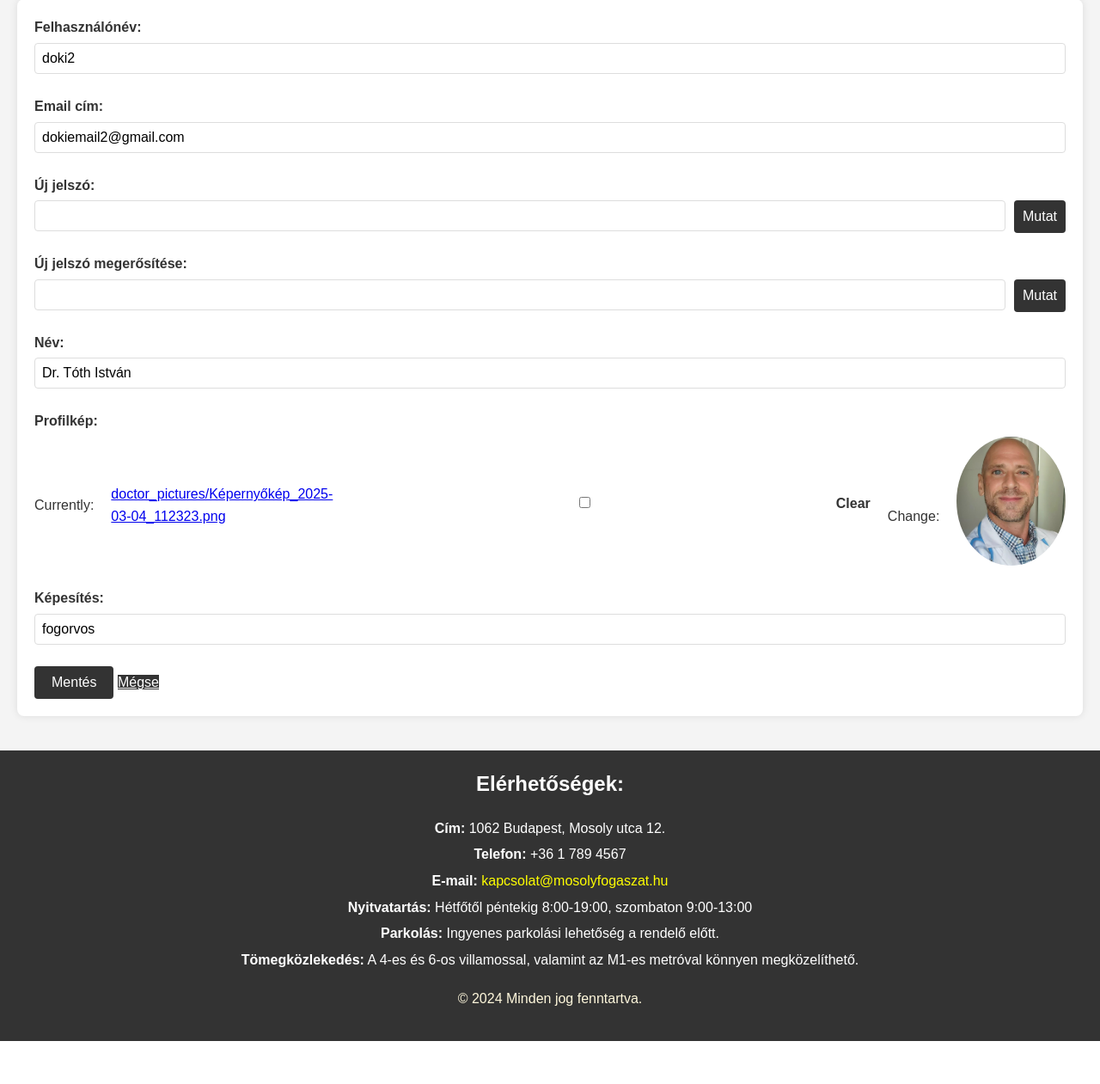
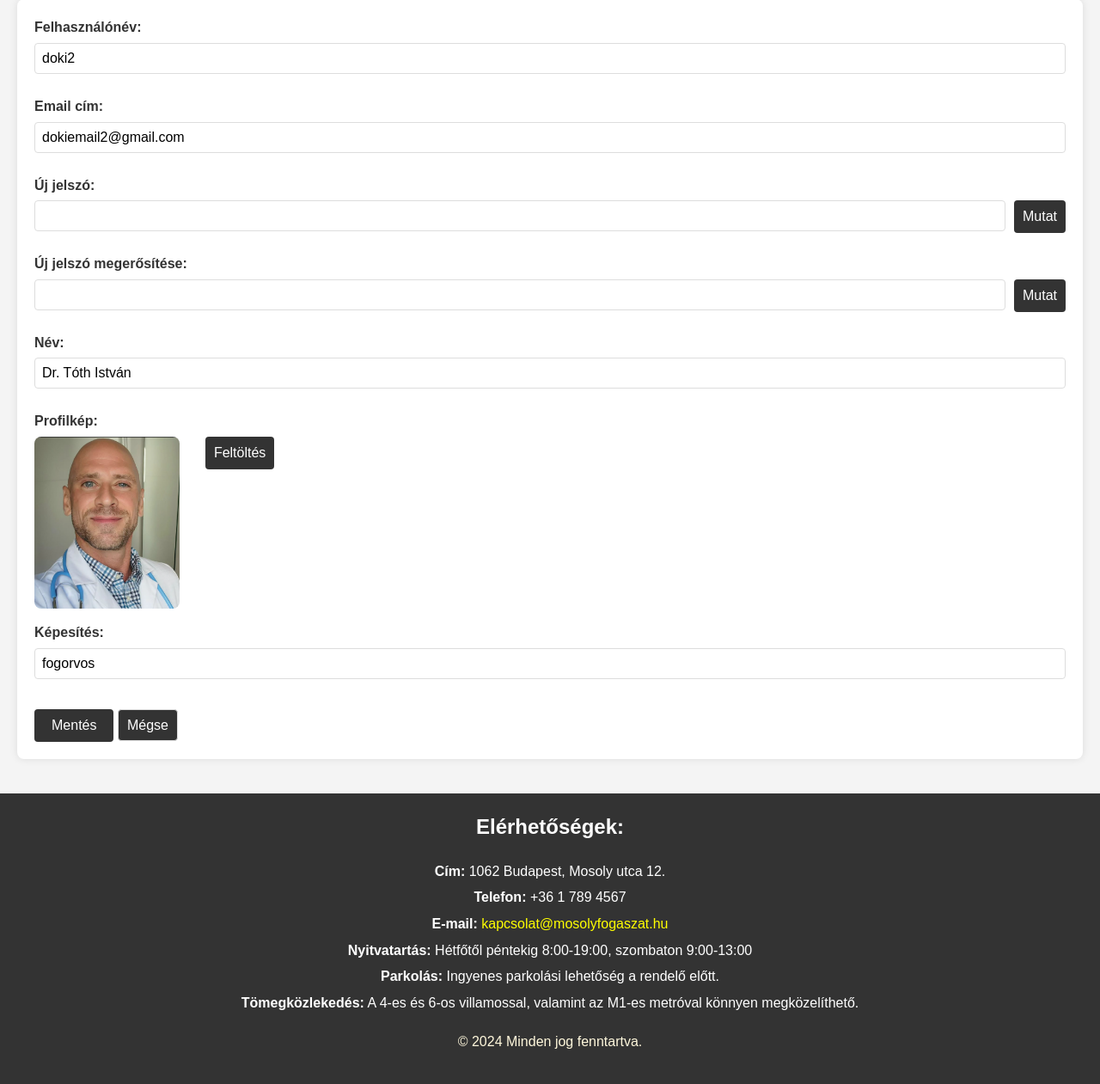
Before and after one commit to sanyopapa/Szakdolgozat, a Django app: page /custom_admin/edit_doctor/b768f66e-0dd9-4235-a82c-4e2dd9bbeb29/ in a window 1280 px wide. Shown: the part 534-1795 px from the top of the page at 86% size. Before the commit the page ends 1745 px from the top, so only its background shows below. Run offline with Django 5.2, Linux system fonts and the light colour scheme; a user stored in the database is signed in; data comes from the database, SQL or seed files in the repository; both versions use the stored data as it was after the commit.

Commit message:
admin oldalon a userek kereshetőek, a képfeltöltés kijavítva

```diff
--- a/rendelo/rendeloweboldal/forms.py
+++ b/rendelo/rendeloweboldal/forms.py
@@ -121,13 +121,16 @@ class TreatmentForm(forms.ModelForm):
         if self.instance and self.instance.pk and self.instance.duration:
             self.initial['duration'] = int(self.instance.duration.total_seconds() // 60)
 
+class CustomClearableFileInput(forms.ClearableFileInput):
+    template_name = 'custom_clearable_file_input.html'
+
 class DoctorForm(forms.ModelForm):
     class Meta:
         model = Doctor
         fields = ['name', 'photo', 'qualification']
 
     name = forms.CharField(max_length=255, label='Név')
-    photo = forms.ImageField(label='Fénykép', required=False, widget=forms.ClearableFileInput(attrs={'class': 'custom-file-input'}))
+    photo = forms.ImageField(label='Fénykép', required=False, widget=CustomClearableFileInput)
     qualification = forms.CharField(max_length=255, label='Képesítés')
 
     def __init__(self, *args, **kwargs):
--- a/rendelo/rendeloweboldal/static/Css/style.css
+++ b/rendelo/rendeloweboldal/static/Css/style.css
@@ -508,15 +508,6 @@ section.register .button-like, section.login .button-like {
 #password-error {
     font-size: 0.9em;
     margin-top: -10px;
-    margin-bottom: 10px;
-}
-
-/* Profil kép stílusok */
-.profile-image {
-    max-width: 150px;
-    max-height: 150px;
-    border-radius: 50%;
-    display: block;
     margin-bottom: 10px;
 }
 
@@ -1133,6 +1124,13 @@ section.doctors .doctor.selected {
     height: 100%;
 }
 
+/*Currently link és Clear checkbox elrejtése*/
+.photo-container a,
+.photo-container input[type="checkbox"],
+.photo-container label[for^="photo-clear_id"] {
+    display: none;
+}
+
 /* Reszponzív stílusok */
 @media (max-width: 768px) {
     .navbar {
--- a/rendelo/rendeloweboldal/templates/add_doctor.html
+++ b/rendelo/rendeloweboldal/templates/add_doctor.html
@@ -40,8 +40,6 @@
             <label for="id_photo">Fénykép:</label>
             <div class="photo-container">
                 {{ doctor_form.photo }}
-                <button type="button" onclick="document.getElementById('id_photo').click()">Feltöltés</button>
-                <img id="new-photo-preview" class="doctor-image" style="display:none;">
             </div>
         </div>
         <div class="form-group">
@@ -49,7 +47,7 @@
             {{ doctor_form.qualification }}
         </div>
         <button type="submit">Mentés</button>
-        <a href="{% url 'admin_view' %}" class="button">Mégsem</a>
+        <a href="{% url 'admin_view' %}" class="button-like">Mégsem</a>
     </form>
 </section>
 {% endblock %}
--- a/rendelo/rendeloweboldal/templates/add_treatment.html
+++ b/rendelo/rendeloweboldal/templates/add_treatment.html
@@ -12,7 +12,7 @@
         {% csrf_token %}
         {{ form.as_p }}
         <button type="submit">Hozzáadás</button>
-        <a href="{% url 'admin_view' %}" class="button">Mégsem</a>
+        <a href="{% url 'admin_view' %}" class="button-like">Mégsem</a>
     </form>
 </section>
 {% endblock %}
--- a/rendelo/rendeloweboldal/templates/delete_doctor.html
+++ b/rendelo/rendeloweboldal/templates/delete_doctor.html
@@ -17,7 +17,7 @@
     <form method="post">
         {% csrf_token %}
         <button type="submit">Törlés</button>
-        <a href="{% url 'admin_view' %}" class="button">Mégse</a>
+        <a href="{% url 'admin_view' %}" class="button-like">Mégse</a>
     </form>
 </section>
 {% endblock %}
--- a/rendelo/rendeloweboldal/templates/delete_treatment.html
+++ b/rendelo/rendeloweboldal/templates/delete_treatment.html
@@ -12,7 +12,7 @@
     <form method="post">
         {% csrf_token %}
         <button type="submit">Törlés</button>
-        <a href="{% url 'admin_view' %}" class="button">Mégse</a>
+        <a href="{% url 'admin_view' %}" class="button-like">Mégse</a>
     </form>
 </section>
 {% endblock %}
--- a/rendelo/rendeloweboldal/templates/edit_doctor.html
+++ b/rendelo/rendeloweboldal/templates/edit_doctor.html
@@ -38,20 +38,14 @@
         </div>
         <div class="form-group">
             <label for="id_photo">Profilkép:</label>
-            <div class="photo-container">
-                {{ doctor_form.photo }}
-                {% if doctor_form.instance.photo %}
-                    <img id="current-photo" src="{{ doctor_form.instance.photo.url }}" alt="Profilkép" class="profile-image">
-                {% endif %}
-                <img id="new-photo-preview" class="profile-image" style="display:none;">
-            </div>
+            {{ doctor_form.photo }}
         </div>
         <div class="form-group">
             <label for="id_qualification">Képesítés:</label>
             {{ doctor_form.qualification }}
         </div>
         <button type="submit">Mentés</button>
-        <a href="{% url 'admin_view' %}" class="button">Mégse</a>
+        <a href="{% url 'admin_view' %}" class="button-like">Mégse</a>
     </form>
 </section>
 {% endblock %}
@@ -70,13 +64,11 @@
     document.getElementById('id_photo').addEventListener('change', function(event) {
         var reader = new FileReader();
         reader.onload = function() {
-            var preview = document.getElementById('new-photo-preview');
+            var preview = document.getElementById('current-photo');
             preview.src = reader.result;
             preview.style.display = 'block';
-            var currentPhoto = document.getElementById('current-photo');
-            if (currentPhoto) {
-                currentPhoto.style.display = 'none';
-            }
+            preview.style.maxWidth = '200px';
+            preview.style.maxHeight = '200px';
         };
         reader.readAsDataURL(event.target.files[0]);
     });
@@ -84,9 +76,5 @@
     document.getElementById('current-photo').addEventListener('click', function() {
         document.getElementById('id_photo').click();
     });
-
-    document.getElementById('new-photo-preview').addEventListener('click', function() {
-        document.getElementById('id_photo').click();
-    });
 </script>
 {% endblock %}
--- a/rendelo/rendeloweboldal/templates/edit_treatment.html
+++ b/rendelo/rendeloweboldal/templates/edit_treatment.html
@@ -12,7 +12,7 @@
         {% csrf_token %}
         {{ form.as_p }}
         <button type="submit">Mentés</button>
-        <a href="{% url 'admin_view' %}" class="button">Mégse</a>
+        <a href="{% url 'admin_view' %}" class="button-like">Mégse</a>
     </form>
 </section>
 {% endblock %}
--- a/rendelo/rendeloweboldal/views.py
+++ b/rendelo/rendeloweboldal/views.py
@@ -59,13 +59,19 @@ def idopontfoglalas(request):
 
     return render(request, 'idopontfoglalas.html', {'doctors': Doctor.objects.all(), 'treatments': Treatment.objects.all()})
 
+@login_required
 def admin_view(request):
     if not (request.user.is_superuser):
         return redirect('home')
 
+    search_query = request.GET.get('search', '')
+    if search_query:
+        users = RendeloUser.objects.filter(username__icontains=search_query)
+    else:
+        users = RendeloUser.objects.all()
+
     treatments = Treatment.objects.all()
     doctors = Doctor.objects.all()
-    users = RendeloUser.objects.all()
     return render(request, 'admin.html', {'treatments': treatments, 'doctors': doctors, 'users': users})
 
 @login_required
```
Also changed, not shown: rendelo/rendeloweboldal/templates/admin.html (+16 -1 lines), rendelo/rendeloweboldal/templates/custom_clearable_file_input.html (added, +8 -0 lines), rendelo/rendeloweboldal/templates/profile.html (+5 -5 lines), rendelo/db.sqlite3, rendelo/media/doctor_pictures/Képernyőkép_2025-03-04_112323.png (added), rendelo/media/doctor_pictures/fogorvos_O3WWQ6z.jpg (added), rendelo/media/doctor_pictures/moon_icon.png (added).
